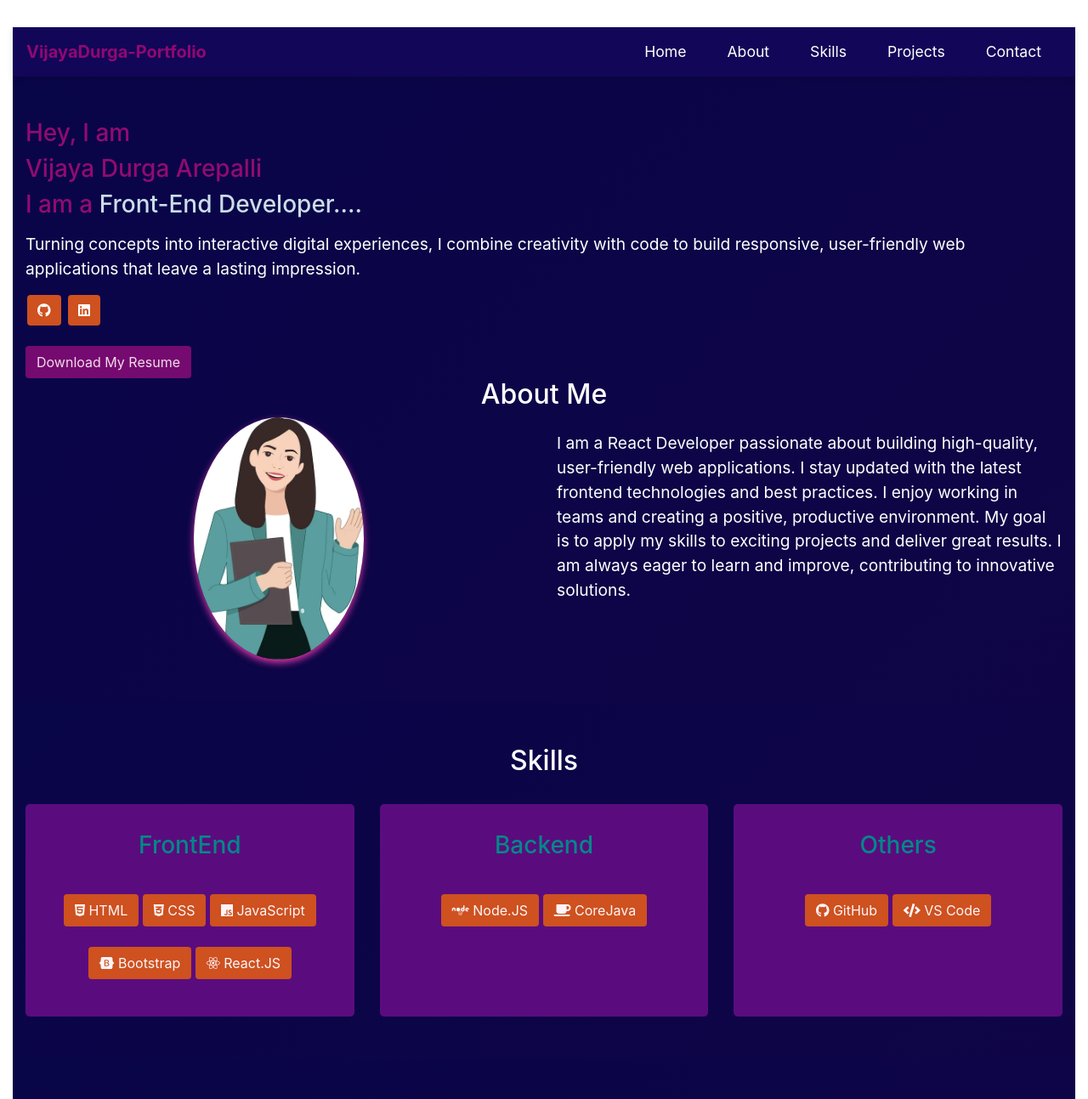
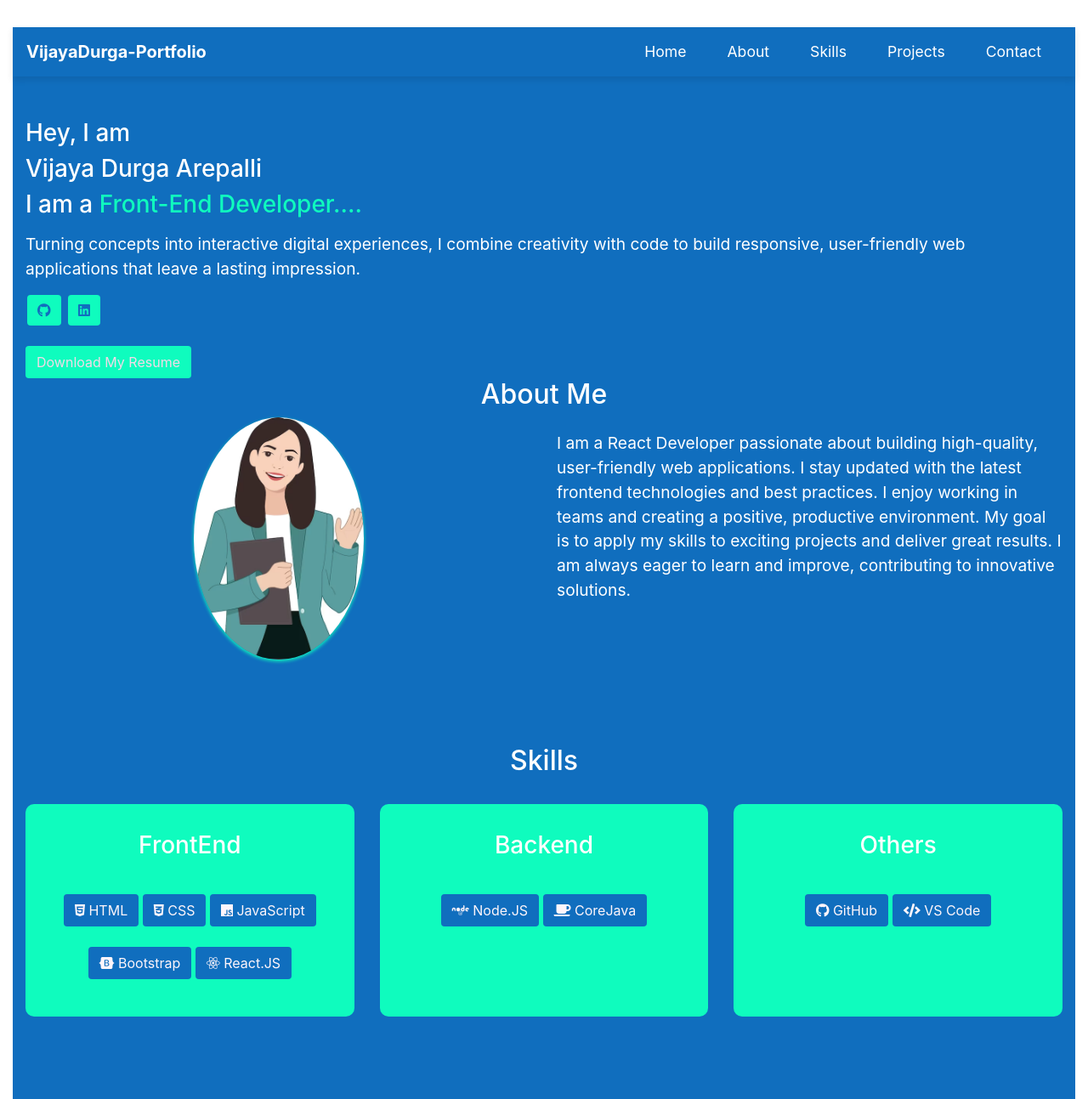
Before and after one commit to vijaya-durga-12/AboutMyportfolio, a plain HTML site: page index.html in a window 1280 px wide. Shown: the top 1293 px of the page at 85% size. Drawn offline with nearby package versions, Linux system fonts and the light colour scheme.

Commit message:
change color

```diff
--- a/index.html
+++ b/index.html
@@ -55,8 +55,8 @@
                         <button class="btn "><i class="fab fa-linkedin"></i> </button>
                     </a>
                 </div>
-                <a href="https://drive.google.com/file/d/10G12eXzipFgIdYWKFBzuT6lRSdSb1i6a/view?usp=drive_link"
-                    class="btn">Download My Resume</a>
+                <a href="https://drive.google.com/file/d/10G12eXzipFgIdYWKFBzuT6lRSdSb1i6a/view?usp=drive_link" class="btn resume-btn">Download My Resume</a>
+
             </div>
             <h2 class="text-center">About Me</h2>
             <div class="row">
--- a/style.css
+++ b/style.css
@@ -1,12 +1,6 @@
 /* General Styles */
 html {
     scroll-behavior: smooth;
-}
-
-body {
-    font-family: 'Segoe UI', Tahoma, Geneva, Verdana, sans-serif;
-    line-height: 1.6;
-    color: #7c0c64;
 }
 
 h2 {
@@ -24,19 +18,19 @@ h3 {
 }
 
 #dynamic-role {
-    color: #cbdde9;
+    color: #0FFCBE;
     transition: all 0.3s ease;
 }
 
 /* Navbar Styles */
 .navbar {
-    background-color: #120658;
+    background-color: #106EBE;
     padding: 1rem;
     box-shadow: 0 4px 8px rgba(0, 0, 0, 0.1);
 }
 
 .navbar-brand {
-    color: #910873;
+    color: #FFF;
     font-size: 1.5rem;
     font-weight: bold;
 }
@@ -48,7 +42,7 @@ h3 {
 }
 
 .navbar-nav .nav-link:hover {
-    color: #ec7616;
+    color: #0FFCBE;
 }
 
 .navbar-toggler {
@@ -87,19 +81,16 @@ h3 {
 
 /* About Section */
 .about-section, .skills-section, .contact-section, .project-section {
-    background: linear-gradient(135deg, #090549, #0f0546);
+    background: linear-gradient(135deg, #106EBE, #106EBE);
     padding: 50px 0; /* Add more padding for spacious look */
     color: white;
 }
 
 .about-section img {
     border-radius: 50%;
-    box-shadow: 0 4px 8px #da35a3;
+    box-shadow: 0 2px 4px #0FFCBE;
 }
 
-.about-section h3 {
-    color: #920b70;
-}
 
 .about-section h2 {
     color: #fff;
@@ -111,16 +102,17 @@ h3 {
     color: #fff;
 }
 
+
 .about-section .btn {
-    background-color: #750a70;
+    background-color: #0FFCBE;
     color: #f3dae8;
     margin-top: 1.5rem;
 }
 
 .about-section .btn:hover {
-    background-color: #750a70;
+    background-color: #0FFCBE;
     color: #f3dae8;
-    box-shadow: 0 4px 8px #fd4cc8;
+    box-shadow: 0 4px 8px #78cfb7;
 }
 
 /* Skills Section */
@@ -136,34 +128,34 @@ h3 {
 }
 
 .skills-section h3 {
-    color: #028888;
+    color: #FFF;
     margin-bottom: 1rem;
     text-align: center;
 }
 
 .skills-section .btn {
-    background-color: #ce511f;
+    background-color: #106EBE;
     color: #fdf5fa;
     margin-top: 1.5rem;
 }
 
 .skills-section .btn:hover {
-    background-color: #048286;
+    background-color: #106EBE;
     color: #fff;
     transform: translateY(-10px) scale(1.05); /* Lift and scale on hover */
-    box-shadow: 0 10px 20px #4edce0;
+    box-shadow: 0 10px 20px #295780;
 }
 
 .skills-card {
-    background-color: #5a0c7e; /* Light background */
-    border-radius: 5px; /* Rounded corners */
+    background-color: #0FFCBE; /* Light background */
+    border-radius: 10px; /* Rounded corners */
     padding: 2rem; /* Padding inside the card */
     min-height: 250px;
 }
 
 .skills-card:hover, .project-section img:hover, .project-section video:hover {
     transform: translateY(-10px) scale(1.05); /* Lift and scale on hover */
-    box-shadow: 0 10px 10px #e256db; /* Larger shadow */
+    box-shadow: 0 10px 10px #78cfb7; /* Larger shadow */
 }
 
 /* Contact Section */
@@ -175,7 +167,7 @@ h3 {
 
 .contact-section h3 {
     font-size: 1.5rem;
-    color: #750a70;
+    color: #0FFCBE;
     text-align: center;
 }
 
@@ -184,31 +176,31 @@ h3 {
     width: 100%;
     padding: 0.8rem;
     margin: 0.5rem 0;
-    border: 1px solid #9c1966;
+    border: 1px solid #0FFCBE;
     border-radius: 5px;
 }
 
 .contact-section button {
     width: 100%;
     margin-top: 1rem;
-    background-color: #750a70;
+    background-color: #0FFCBE;
     color: #eef0e7;
 }
 
 .contact-section a {
-    color: #750a70;
+    color: #0FFCBE;
 }
 
 .contact-section button:hover {
-    background-color: #750a70;
+    background-color: #0FFCBE;
     color: #f1f1f1;
     transform: translateY(-10px); /* Lift and scale on hover */
-    box-shadow: 0 10px 10px #eb43b3;
+    box-shadow: 0 10px 10px #78cfb7;
 }
 
 /* Project Section */
 .project-section h2 {
-    color: #f1f1f1; /* Light color for the title */
+    color: #f1f1f1;
     margin-bottom: 30px;
     font-size: 2rem;
 }
@@ -232,7 +224,7 @@ h3 {
 
 .project-section img,
 .project-section video {
-    border: 5px solid #750a70; /* Border for images and video */
+    border: 2px solid #0FFCBE; /* Border for images and video */
     border-radius: 10px;
 }
 
@@ -243,18 +235,30 @@ img.img-fluid, video.img-fluid {
 }
 
 .social-links .btn {
-    background-color: #ce511f;
+    background-color: #0FFCBE;
     border: none;
     font-size: 1rem; /* Increase icon size */
     margin: 0 2px;
-    color: #fff;
+    color: #106EBE;
 }
 
 .social-links .btn:hover {
-    color: #e7d7e6;
+    color: #106EBE;
     transform: translateY(-10px) scale(1.05); /* Lift and scale on hover */
-    box-shadow: 0 10px 20px #c760b9;
+    box-shadow: 0 10px 20px #0FFCBE;
 }
+.resume-btn {
+    color: blue; /* Ensure the text color is blue */
+    font-weight: bold; /* Make the text bold if needed */
+    background-color: #0FFCBE; /* Optional: Set background color */
+}
+
+.resume-btn:hover {
+    color: #0056b3; /* Darker blue on hover */
+    background-color: #0FFCBE; /* Background color remains */
+    box-shadow: 0 4px 8px rgba(94, 134, 177, 0.5); /* Optional hover effect */
+}
+
 
 /* Responsive Project Section */
 .project-section .row {
```
